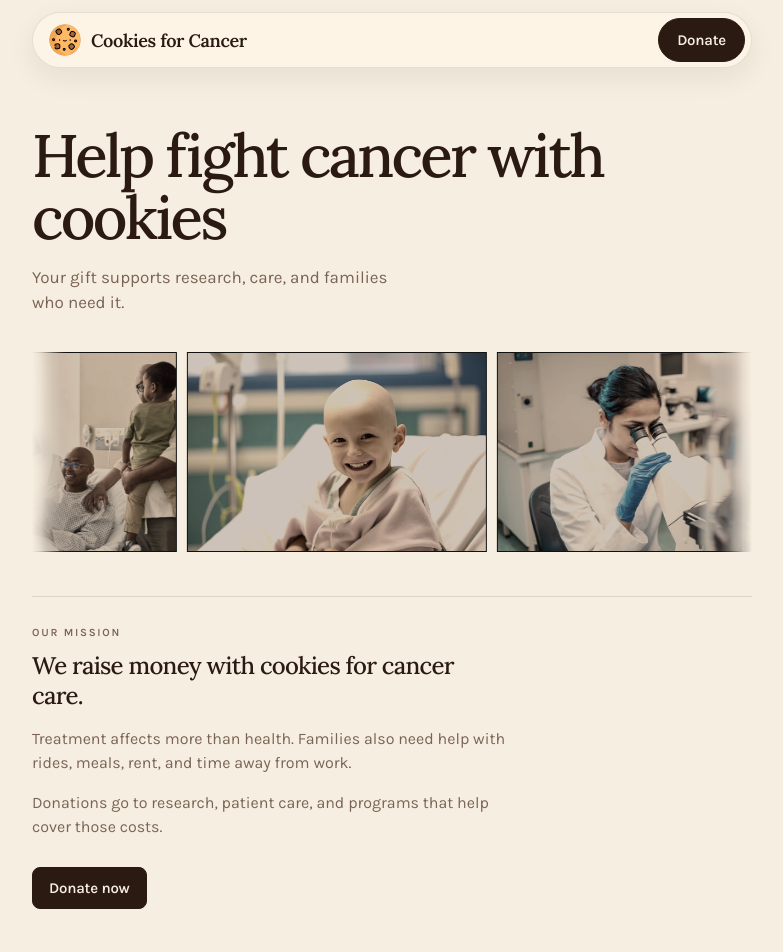
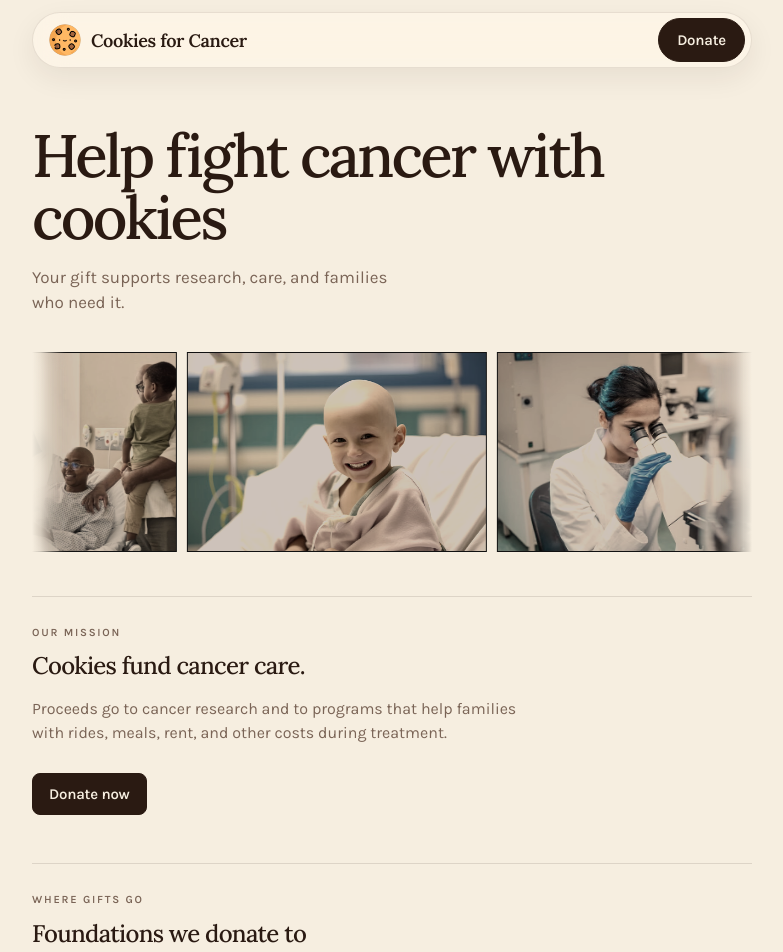
Before and after one commit to nathanjcx/cookiesforcancer, a Next.js app: page / in a window 1280 px wide. Shown: the top 952 px of the page, without its empty margins (248-1031 px from the left). Built offline with nearby package versions, Linux system fonts and the light colour scheme; no server answers.

Commit message:
Update mission copy: plain headline, single-line body
Co-authored-by: Nathan Cheng <nathanjcx@gmail.com>

```diff
--- a/app/page.tsx
+++ b/app/page.tsx
@@ -22,14 +22,10 @@ export default function HomePage() {
           <p className="kicker" id="mission-heading">
             Our mission
           </p>
-          <h2>We raise money with cookies for cancer care.</h2>
+          <h2>Cookies fund cancer care.</h2>
           <p>
-            Treatment affects more than health. Families also need help with
-            rides, meals, rent, and time away from work.
-          </p>
-          <p>
-            Donations go to research, patient care, and programs that help
-            cover those costs.
+            Proceeds go to cancer research and to programs that help families
+            with rides, meals, rent, and other costs during treatment.
           </p>
           <Link className="btn btn-accent" href="/donate">
             Donate now
```
